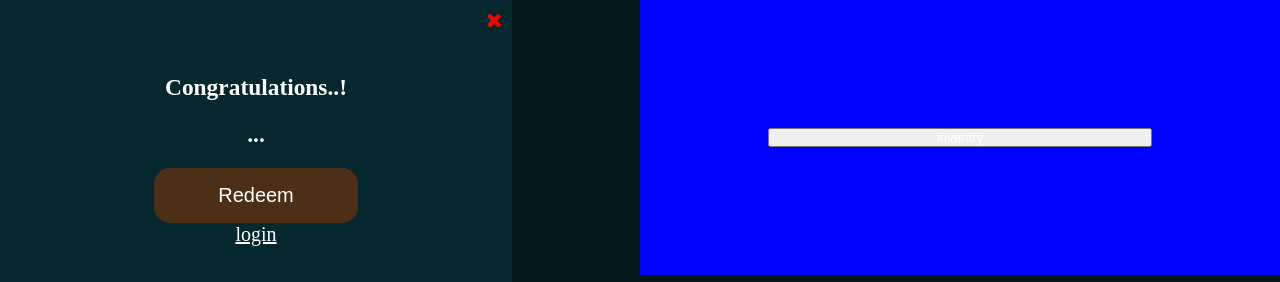
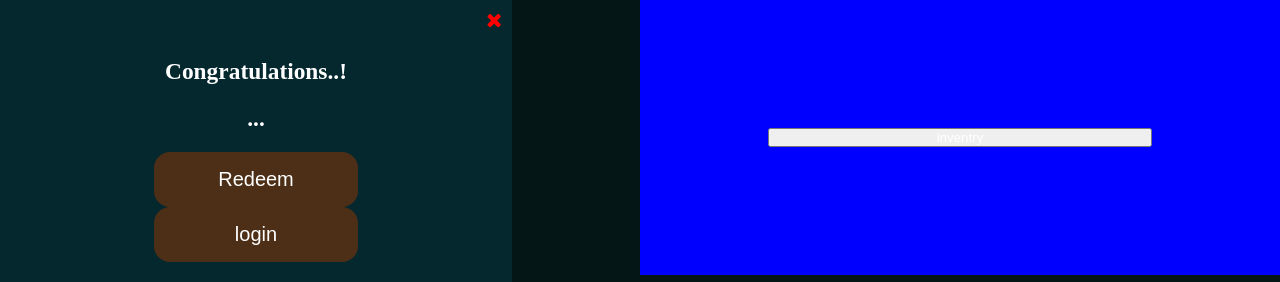
Before and after one commit to Gatcha-simulator/Gatcha-simulator.github.io, a plain HTML site: page index.html in a window 1280 px wide. Shown: the top 282 px of the page. Drawn offline with Linux system fonts and the light colour scheme.

Commit message:
Update index.html

```diff
--- a/index.html
+++ b/index.html
@@ -32,7 +32,7 @@
       <h1>Congratulations..!</h1>
       <h3 id="reward">...</h3>
       <button>Redeem</button>
-      <a href = "login.html">login</a>
+      <button href = "login.html">login</button>
     </section>
   </section>
   <section class="inventry">
```
